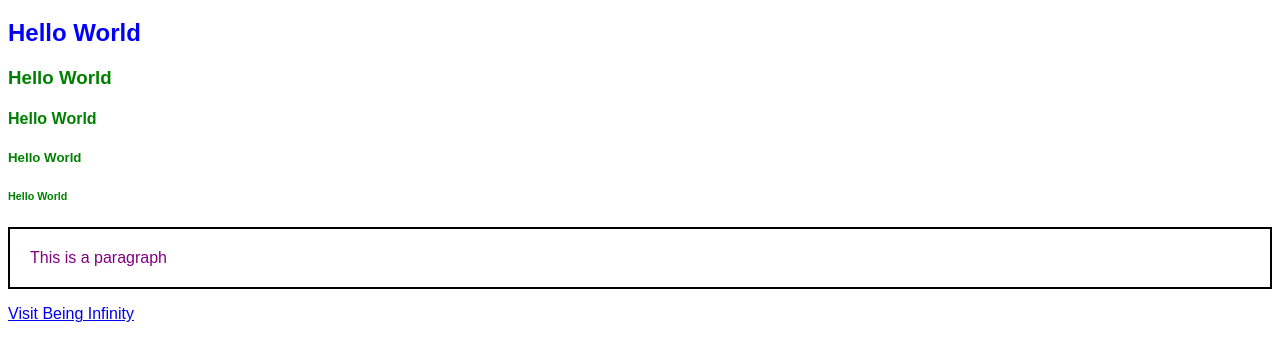
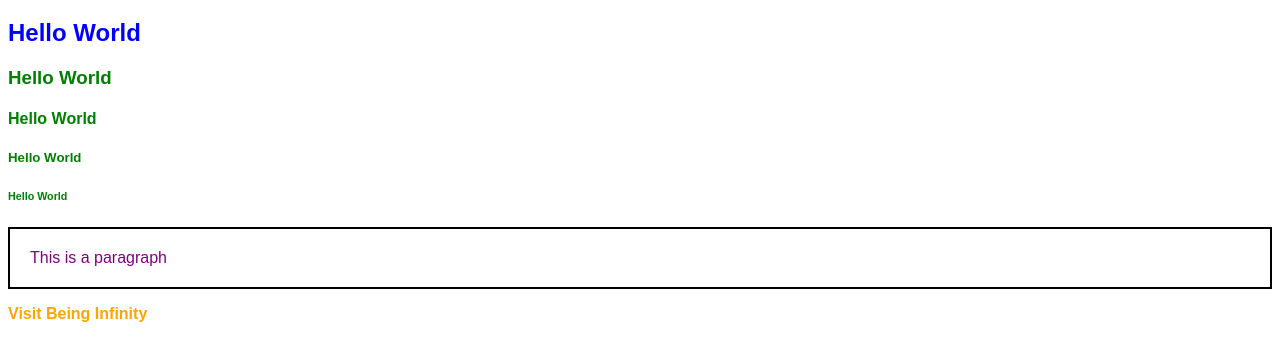
Before and after one commit to ESpoorthy/AutoSuggest-BootCamp, a website: page frontend/index.html in a window 1280 px wide. Shown: the part 61-422 px from the top of the page. Drawn offline with Linux system fonts and the light colour scheme.

Commit message:
Add styles for anchor elements and fix formatting

```diff
--- a/frontend/css/frontend.css
+++ b/frontend/css/frontend.css
@@ -20,3 +20,14 @@
     margin: 10px 0
     text-align: centre;
 }
+
+a {
+    color: orange;
+    font-weight: bold;
+    text-decoration: none;
+}
+
+a:hover {
+    color: darkorange;
+    text-decoration: underline;
+}
```
